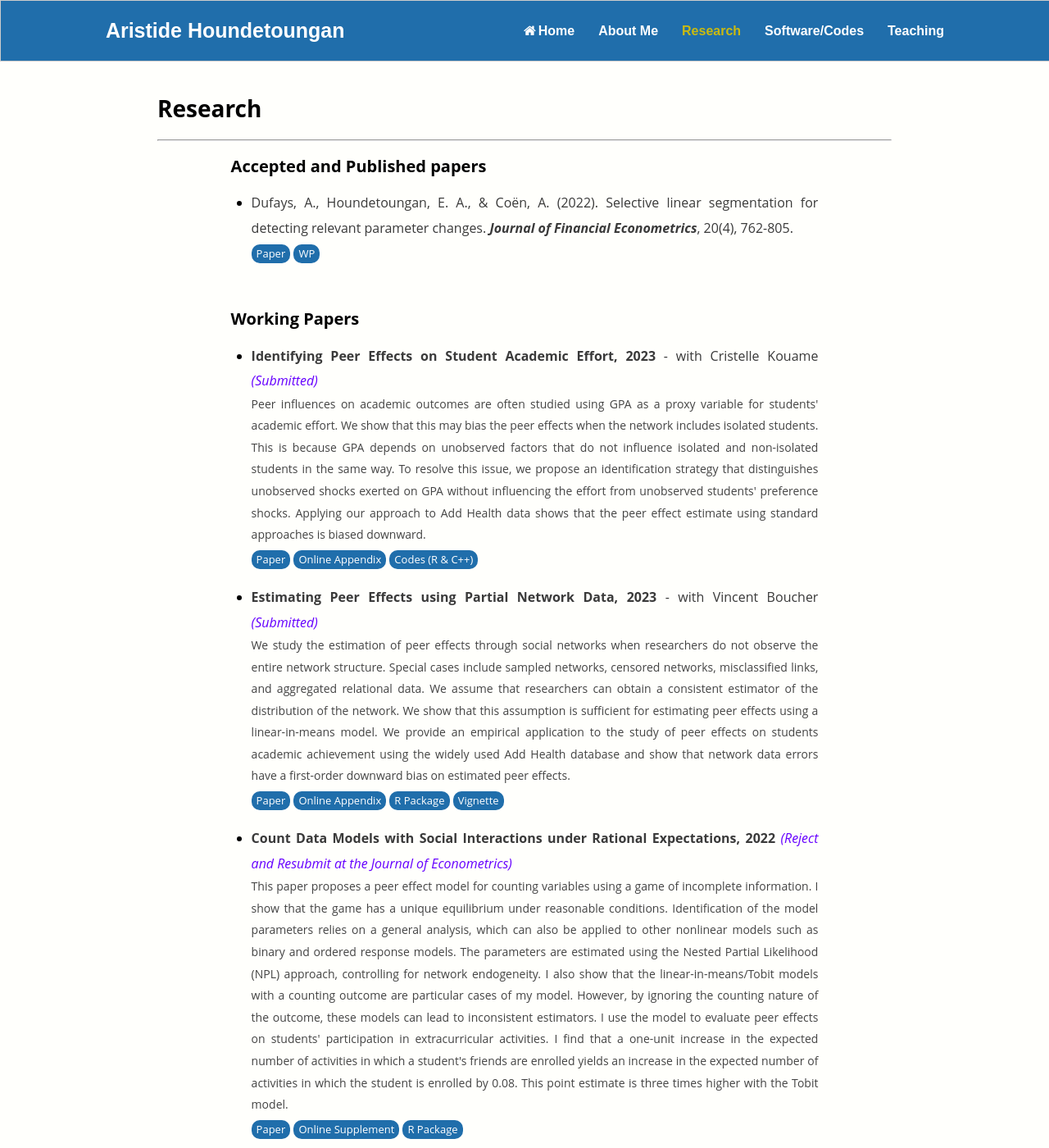
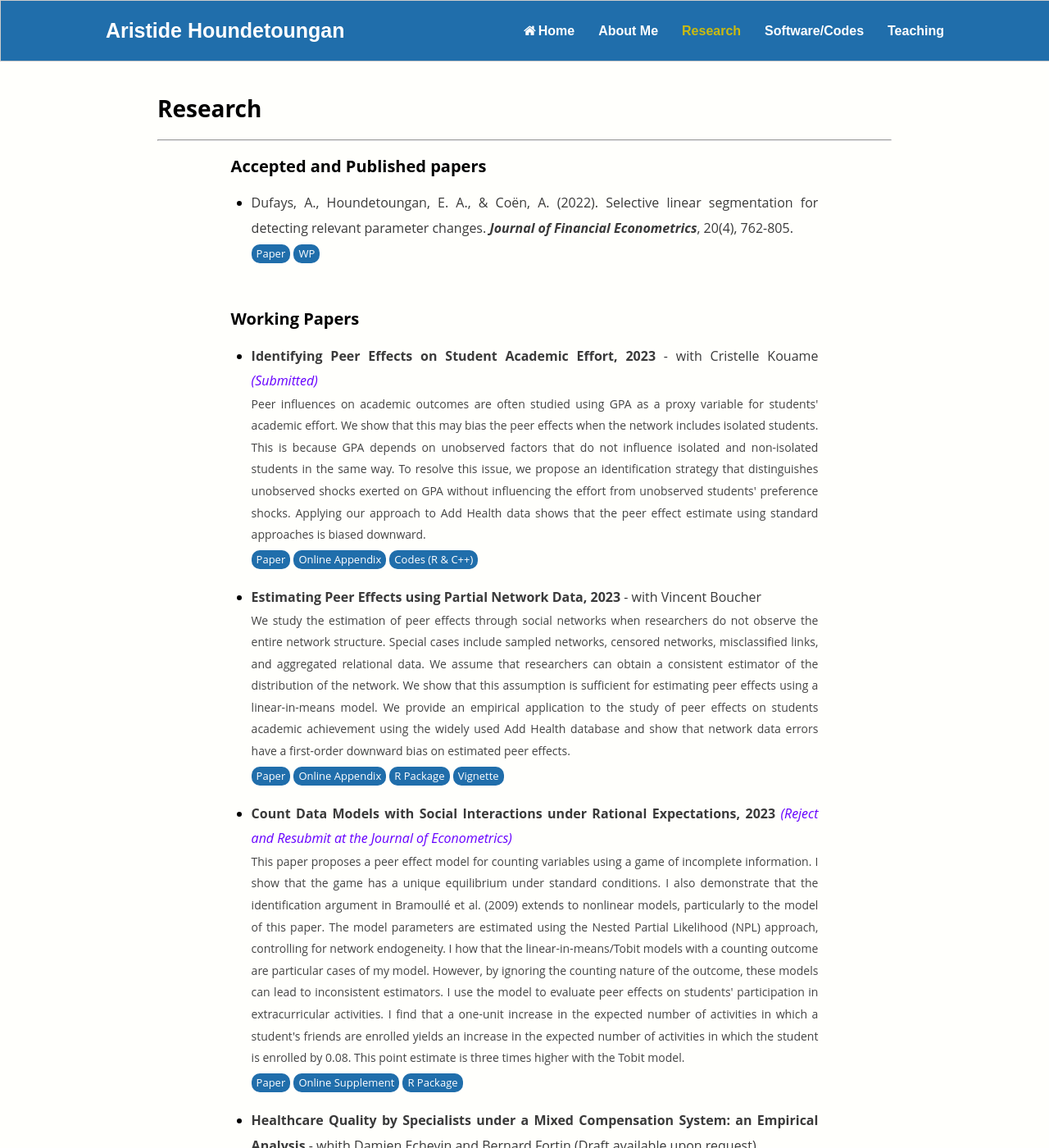
Before and after one commit to ahoundetoungan/ahoundetoungan.github.io, a Jekyll site: the page built from research/index.html, in a window 1280 px wide and 1400 px high. Shown: the whole window at 82% size. Built offline with Jekyll 4.4.1, drawn with Linux system fonts in a browser that asks for light colours.

Commit message:
research

```diff
--- a/research/index.html
+++ b/research/index.html
@@ -31,7 +31,7 @@
       <a type="button" class="button"  href="https://github.com/ahoundetoungan/PeerEffectsEffort" target="_blank">Codes (R & C++)</a>
     </li>
     <li>
-      <p class="nomarginafter"><b>Estimating Peer Effects using Partial Network Data, 2023</b> - with Vincent Boucher <em style="color:#6600FF">(Submitted)</em></p>
+      <p class="nomarginafter"><b>Estimating Peer Effects using Partial Network Data, 2023</b> - with Vincent Boucher <!--<em style="color:#6600FF">(Submitted)</em>--></p>
       <p class="nomarginafter nomarginbefore descriptif">We study the estimation of peer effects through social networks when researchers do not observe the entire network structure. Special cases include sampled networks, censored networks, misclassified links, and aggregated relational data. We assume that researchers can obtain a consistent estimator of the distribution of the network. We show that this assumption is sufficient for estimating peer effects using a linear-in-means model. We provide an empirical application to the study of peer effects on students academic achievement using the widely used Add Health database and show that network data errors have a first-order downward bias on estimated peer effects.</p>
       <a type="button" class="button" href="/files/Papers/PartialNetwork.pdf" target="_blank">Paper</a>
       <a type="button" class="button" href="/files/Papers/PartialNetwork_OA.pdf" target="_blank">Online Appendix</a>
@@ -39,8 +39,8 @@
       <a type="button" class="button" href="https://nbviewer.org/github/ahoundetoungan/PartialNetwork/blob/master/doc/PartialNetwork_vignette.pdf" target="_blank">Vignette</a>
     </li>
     <li>
-      <p class="nomarginafter"><b>Count Data Models with Social Interactions under Rational Expectations, 2022</b> <em style="color:#6600FF">(Reject and Resubmit at the Journal of Econometrics)</em></p>
-      <p class="nomarginafter nomarginbefore descriptif">This paper proposes a peer effect model for counting variables using a game of incomplete information. I show that the game has a unique equilibrium under reasonable conditions. Identification of the model parameters relies on a general analysis, which can also be applied to other nonlinear models such as binary and ordered response models. The parameters are estimated using the Nested Partial Likelihood (NPL) approach, controlling for network endogeneity. I also show that the linear-in-means/Tobit models with a counting outcome are particular cases of my model. However, by ignoring the counting nature of the outcome, these models can lead to inconsistent estimators. I use the model to evaluate  peer effects on students' participation in extracurricular activities. I find that a one-unit increase in the expected number of activities in which a student's friends are enrolled yields an increase in the expected number of activities in which the student is enrolled by 0.08. This point estimate is three times higher with the Tobit model.</p>
+      <p class="nomarginafter"><b>Count Data Models with Social Interactions under Rational Expectations, 2023</b> <em style="color:#6600FF">(Reject and Resubmit at the Journal of Econometrics)</em></p>
+      <p class="nomarginafter nomarginbefore descriptif">This paper proposes a peer effect model for counting variables using a game of incomplete information. I show that the game has a unique equilibrium under standard conditions. I also demonstrate that the identification argument in Bramoullé et al. (2009) extends to nonlinear models, particularly to the model of this paper. The model parameters are estimated using the Nested Partial Likelihood (NPL) approach, controlling for network endogeneity. I how that the linear-in-means/Tobit models with a counting outcome are particular cases of my model. However, by ignoring the counting nature of the outcome, these models can lead to inconsistent estimators. I use the model to evaluate  peer effects on students' participation in extracurricular activities. I find that a one-unit increase in the expected number of activities in which a student's friends are enrolled yields an increase in the expected number of activities in which the student is enrolled by 0.08. This point estimate is three times higher with the Tobit model.</p>
       <a type="button" class="button"  href="/files/Papers/Model_of_count_Data.pdf" target="_blank">Paper</a>
       <a type="button" class="button"  href="/files/Papers/CDMSIRE_SM.pdf" target="_blank">Online Supplement</a>
       <a type="button" class="button"  href="https://cran.r-project.org/package=CDatanet" target="_blank">R Package</a>
```
Also changed, not shown: 2 other files.
